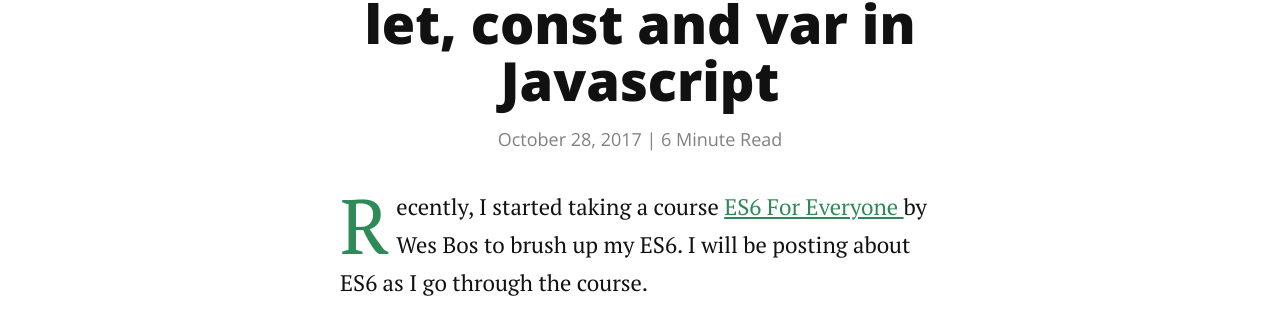
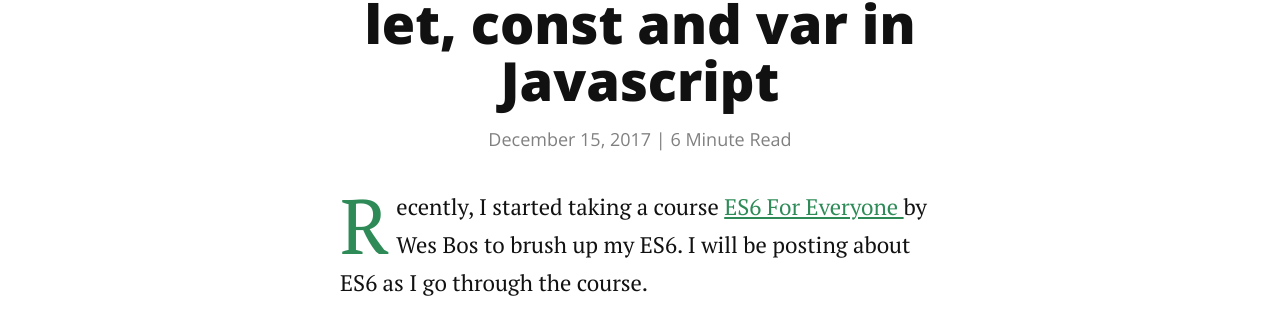
Before and after one commit to anku255/anku255.github.io, a Jekyll site: the page built from _posts/2017-12-15-let-vs-var.markdown, in a window 1280 px wide and 900 px high. Shown: the part 307-629 px from the top of the window. Built offline with Jekyll 4.4.1, drawn with Linux system fonts in a browser that asks for light colours; nearby versions of some CDN libraries.

Commit message:
Update date in let vs var post

```diff
--- a/_posts/2017-12-15-let-vs-var.markdown
+++ b/_posts/2017-12-15-let-vs-var.markdown
@@ -1,7 +1,7 @@
 ---
 layout: post
 title: let, const and var in Javascript
-date: 2017-10-28
+date: 2017-12-15
 ---
 
 <p class="intro"><span class="dropcap">R</span>ecently, I started taking a course <a href="https://es6.io" target="_blank" >ES6 For Everyone </a> by Wes Bos to brush up my ES6. I will be posting about ES6 as I go through the course.
```
